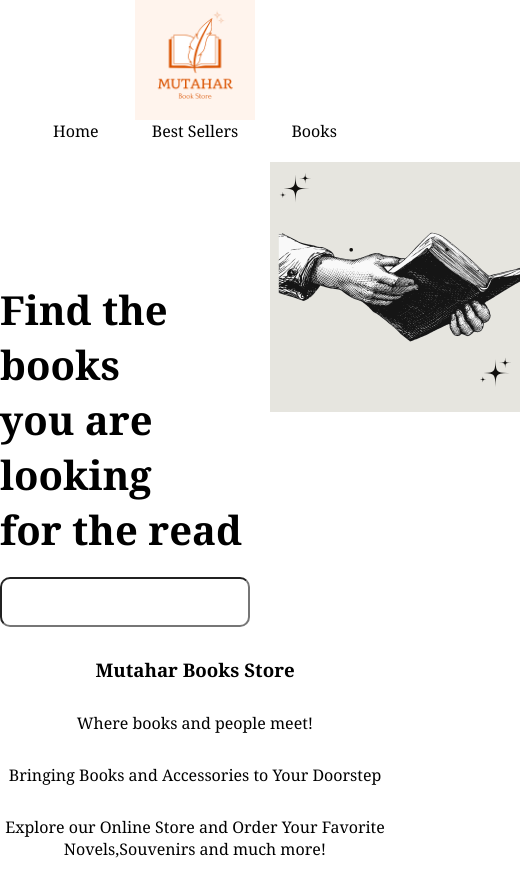
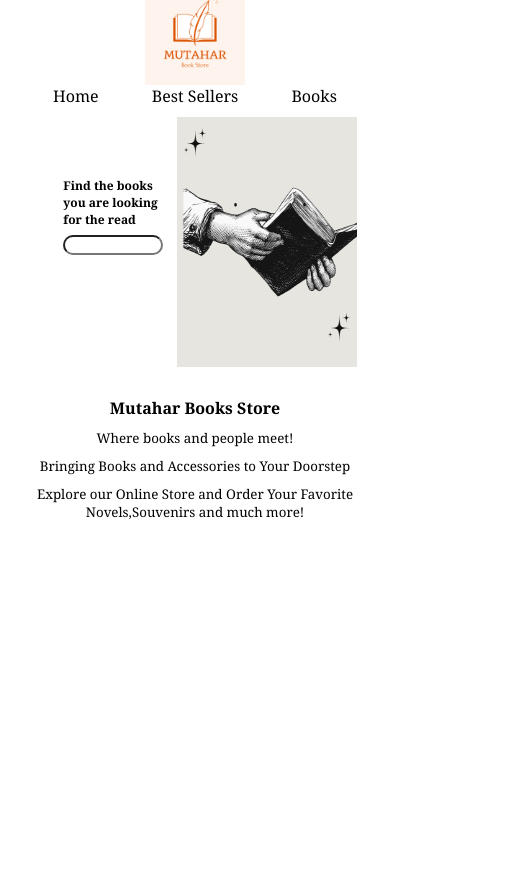
Before and after one commit to mutaharhussain1313/Books-website, a plain HTML site: page index.html in a window 390 px wide. Shown: the whole page, 520 px wide, since content can reach past the window. After the commit the page ends 844 px from the top, so only its background shows below. Drawn offline with Linux system fonts and the light colour scheme.

Commit message:
add responsive the page

```diff
--- a/style.css
+++ b/style.css
@@ -53,3 +53,47 @@
 section p {
     padding-top: 30px;
 }
+
+/* for mobile */
+@media(max-width: 400px) {
+    figure {
+        margin-top: -15px;
+    }
+    figure img {
+        width: 100px;
+    }
+}
+
+.home {
+      margin-right: 10px;
+}
+.home div {
+    padding: 70px;
+    padding-left: 40px;
+}
+/* image */
+.home img {
+    width: 180px;
+    margin-left: -80px;
+    margin-top: 10px;
+}
+.home h2 {
+    font-size: 12px;
+}
+.home input {
+    width: 100px;
+    height: 20px;
+    margin-top: 7px;
+}
+/* section */
+section {
+    padding-bottom: 10px;
+    padding-top: 30px;
+}
+section h3 {
+        font-size: medium;
+}
+section p {
+    font-size: smaller;
+    padding-top: 10px;
+}
```
